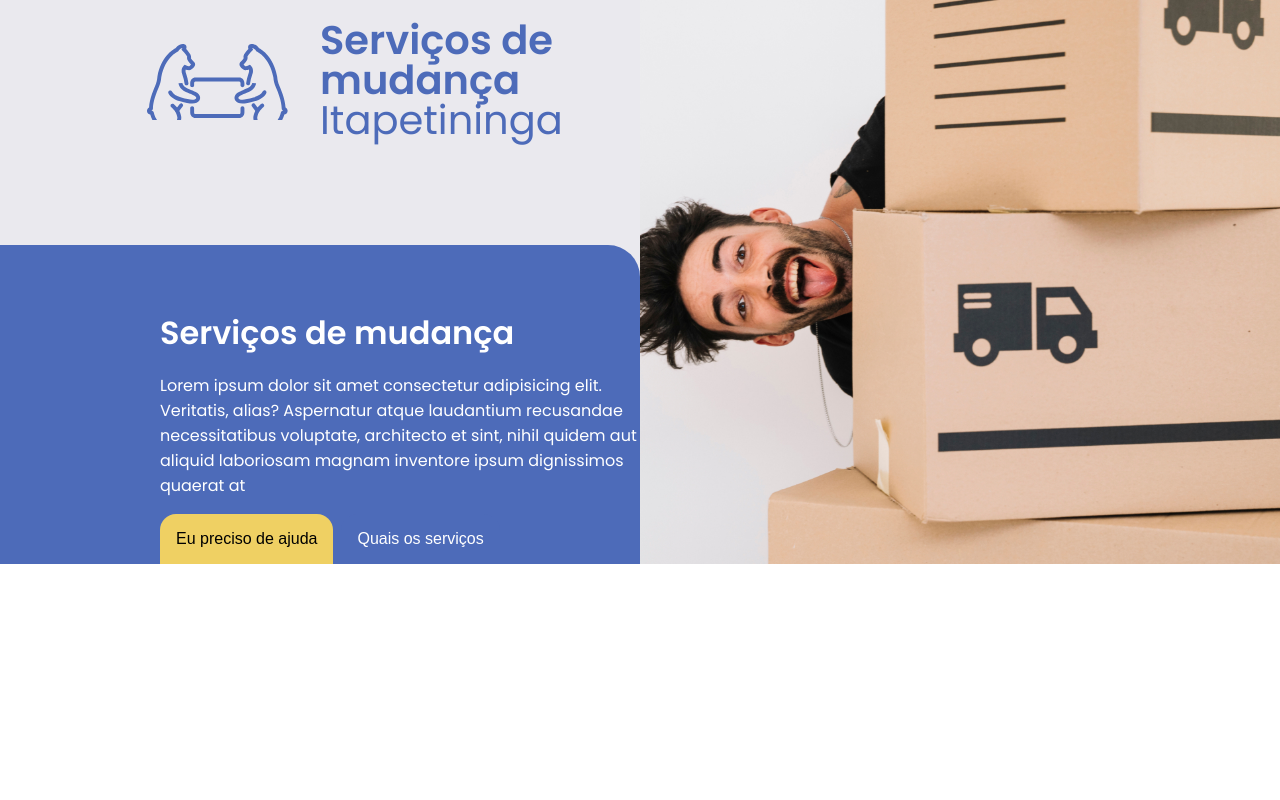
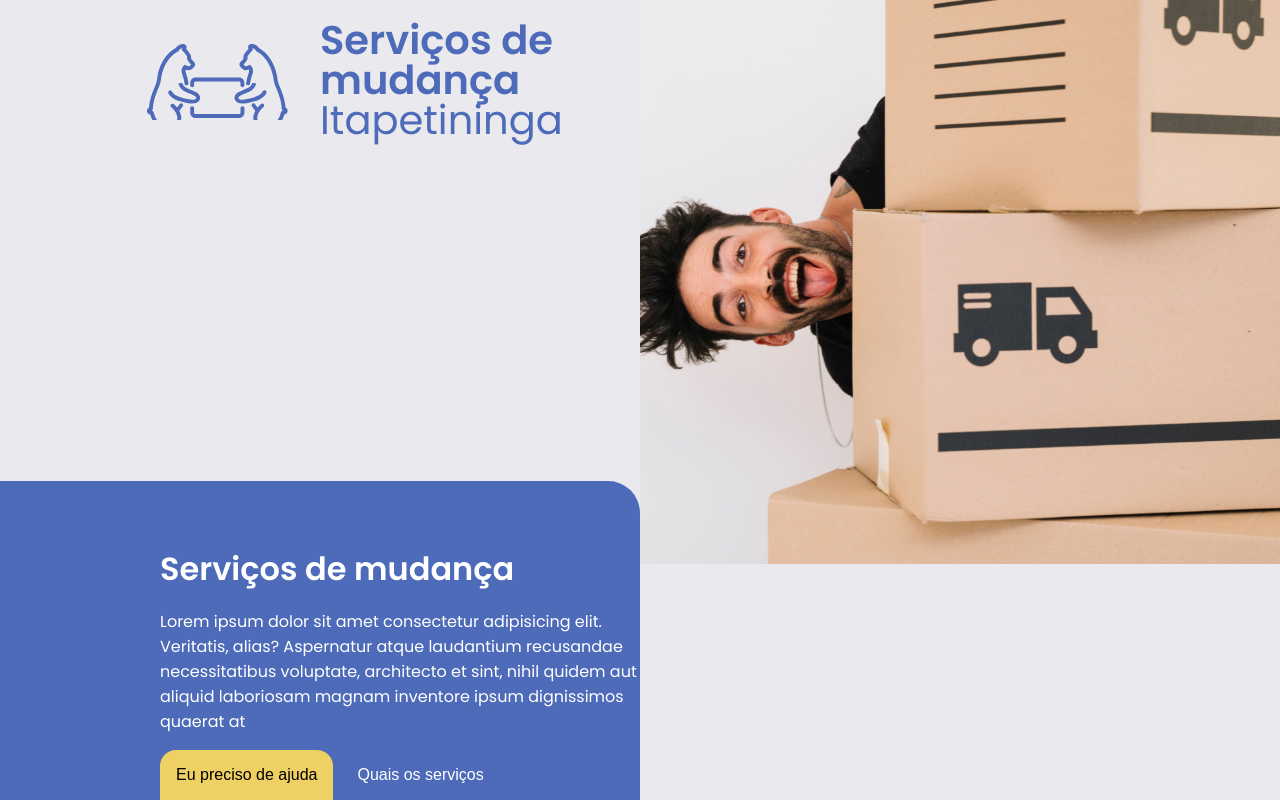
Before and after one commit to vitorkravs/moving-service, a Next.js app: page / in a window 1280 px wide. Built offline with nearby package versions, Linux system fonts and the light colour scheme.

Commit message:
style: atualizando estilos globais

```diff
--- a/src/app/globals.css
+++ b/src/app/globals.css
@@ -6,8 +6,8 @@
 
 html,
 body {
+  height: 100%;
   max-width: 100vw;
-  overflow-x: hidden;
 }
 
 a {
```
